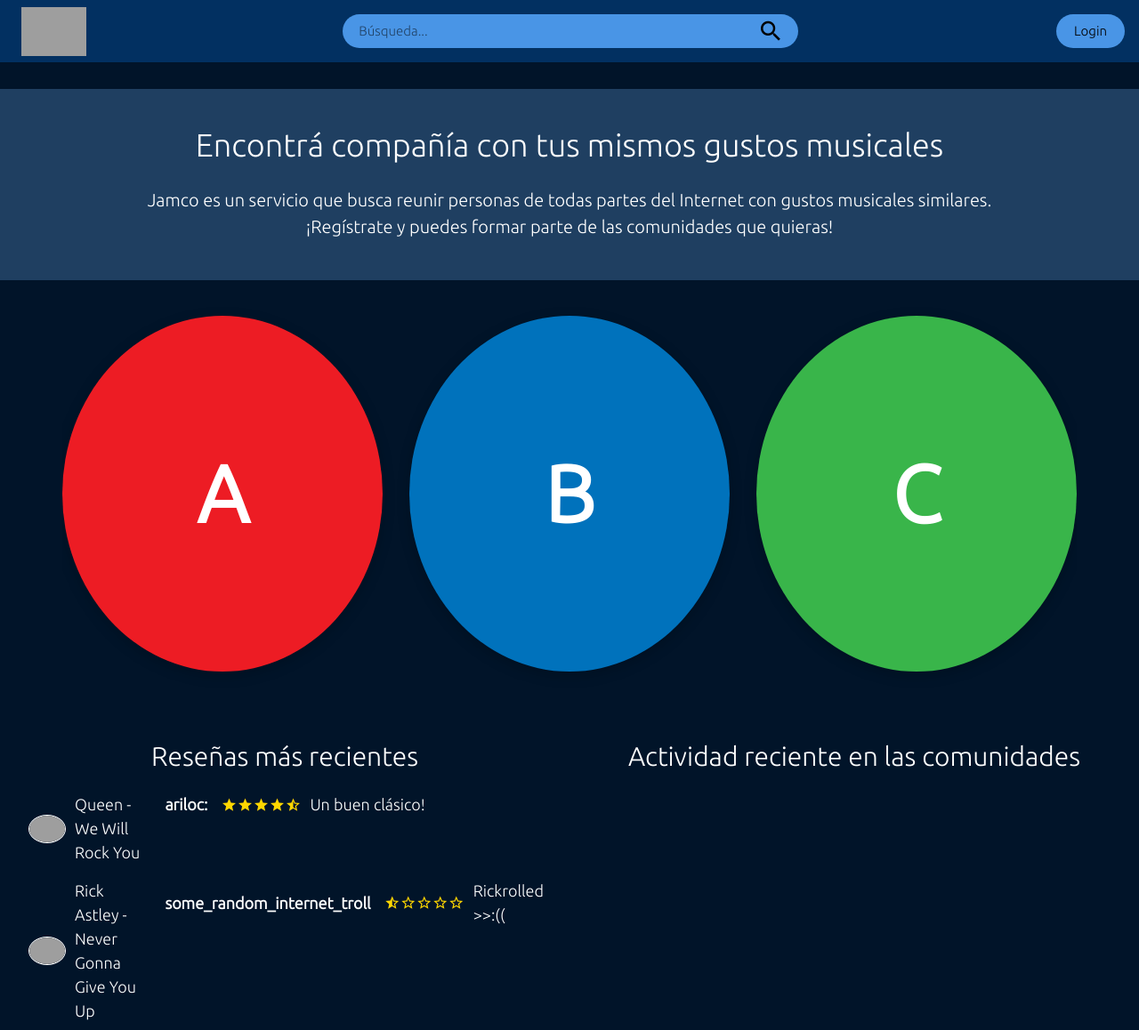
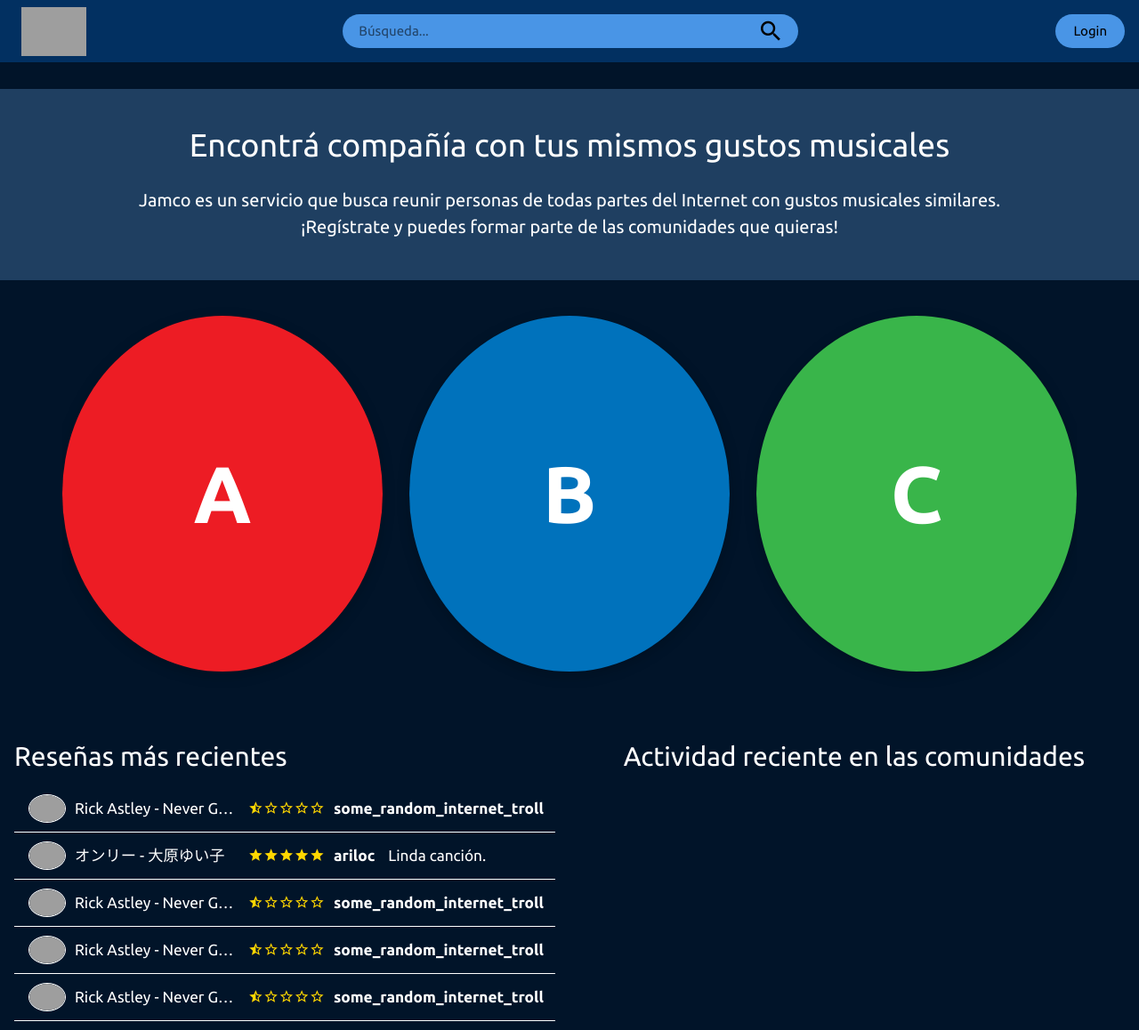
Before and after one commit to ariloc/jamco, a PHP site: page / in a window 1280 px wide. Shown: the whole page at 89% size. Run offline with PHP 8.4, Linux system fonts and the light colour scheme; grey boxes are pictures that could not be loaded.

Commit message:
Added section for recent reviews

```diff
--- a/index.html
+++ b/index.html
@@ -9,10 +9,9 @@
 
         <link rel="preconnect" href="https://fonts.googleapis.com">
         <link rel="preconnect" href="https://fonts.gstatic.com" crossorigin>
-        <link href="https://fonts.googleapis.com/css2?family=Ubuntu:wght@300&display=swap" rel="stylesheet">
+        <link href="https://fonts.googleapis.com/css2?family=Ubuntu:ital,wght@0,300;0,400;0,500;0,700;1,300;1,400;1,500;1,700&display=swap" rel="stylesheet">
 
         <script src="https://ajax.googleapis.com/ajax/libs/jquery/3.6.0/jquery.min.js"></script>
-        <script src="https://code.jquery.com/jquery-3.6.0.min.js"></script>
         <script src="https://cdnjs.cloudflare.com/ajax/libs/OwlCarousel2/2.3.4/owl.carousel.min.js"></script>
         <link rel="stylesheet" type="text/css" href="https://cdnjs.cloudflare.com/ajax/libs/OwlCarousel2/2.3.4/assets/owl.carousel.min.css">
         <script src="scripts.js"></script>
@@ -121,54 +120,22 @@
         <div class="w3-row">
             <div class="w3-col l6">
                 <div class="w3-container">
-                    <h2 style="text-align: center;">Reseñas más recientes</h2>
+                    <h2>Reseñas más recientes</h2>
 
-                    <table class="w3-table w3-large rating-recent">
-                        <tr>
-                            <td>
+                    <div class="rating-recent">
+                        <div class="w3-row-padding">
+                            <div class="w3-col l5">
                                 <div class="rating-td-wrapper">
                                     <div class="rating-song-album">
-                                        <img src="we_will_rock_you.png"></img>
+                                        <img src="never_gonna_give_you_up.png"></img>
                                     </div>
                                     <div class="rating-song-name">
-                                        Queen - We Will Rock You
+                                        <p>Rick Astley - Never Gonna Give You Up</p>
                                     </div>
                                 </div>
-                            </td>
-                            <td>
+                            </div>
+                            <div class="w3-col l7">
                                 <div class="rating-td-wrapper">
-                                    <div class="rating-author">
-                                        ariloc:
-                                    </div>
-                                    <div class="rating-star">
-                                        <i class="material-icons">star</i>
-                                        <i class="material-icons">star</i>
-                                        <i class="material-icons">star</i>
-                                        <i class="material-icons">star</i>
-                                        <i class="material-icons">star_half</i>
-                                    </div>
-                                    <div class="rating-description">
-                                        <p>Un buen clásico!</p>
-                                    </div>
-                                </div>
-                            </td>
-                        </tr>
-                        <tr>
-                            <td>
-                                <div class="rating-td-wrapper">
-                                    <div class="rating-song-album">
-                                        <img src="we_will_rock_you.png"></img>
-                                    </div>
-                                    <div class="rating-song-name">
-                                        Rick Astley - Never Gonna Give You Up
-                                    </div>
-                                </div>
-                            </td>
-                            <td>
-                                <div class="rating-td-wrapper">
-                                    <div class="rating-author">
-                                        some_random_internet_troll
-                                    </div>
                                     <div class="rating-star">
                                         <i class="material-icons">star_half</i>
                                         <i class="material-icons">star_border</i>
@@ -176,13 +143,132 @@
                                         <i class="material-icons">star_border</i>
                                         <i class="material-icons">star_border</i>
                                     </div>
+                                    <div class="rating-author">
+                                        some_random_internet_troll
+                                    </div>
                                     <div class="rating-description">
                                         <p>Rickrolled &#62;&#62;:((</p>
                                     </div>
                                 </div>
-                            </td>
-                        </tr>
-                    </table>
+                            </div>
+                        </div>
+                        <div class="w3-row-padding">
+                            <div class="w3-col l5">
+                                <div class="rating-td-wrapper">
+                                    <div class="rating-song-album">
+                                        <img src="only.png"></img>
+                                    </div>
+                                    <div class="rating-song-name">
+                                        <p>オンリー - 大原ゆい子</p>
+                                    </div>
+                                </div>
+                            </div>
+                            <div class="w3-col l7">
+                                <div class="rating-td-wrapper">
+                                    <div class="rating-star">
+                                        <i class="material-icons">star</i>
+                                        <i class="material-icons">star</i>
+                                        <i class="material-icons">star</i>
+                                        <i class="material-icons">star</i>
+                                        <i class="material-icons">star</i>
+                                    </div>
+                                    <div class="rating-author">
+                                        ariloc
+                                    </div>
+                                    <div class="rating-description">
+                                        <p>Linda canción.</p>
+                                    </div>
+                                </div>
+                            </div>
+                        </div>
+                        <div class="w3-row-padding">
+                            <div class="w3-col l5">
+                                <div class="rating-td-wrapper">
+                                    <div class="rating-song-album">
+                                        <img src="never_gonna_give_you_up.png"></img>
+                                    </div>
+                                    <div class="rating-song-name">
+                                        <p>Rick Astley - Never Gonna Give You Up</p>
+                                    </div>
+                                </div>
+                            </div>
+                            <div class="w3-col l7">
+                                <div class="rating-td-wrapper">
+                                    <div class="rating-star">
+                                        <i class="material-icons">star_half</i>
+                                        <i class="material-icons">star_border</i>
+                                        <i class="material-icons">star_border</i>
+                                        <i class="material-icons">star_border</i>
+                                        <i class="material-icons">star_border</i>
+                                    </div>
+                                    <div class="rating-author">
+                                        some_random_internet_troll
+                                    </div>
+                                    <div class="rating-description">
+                                        <p>Rickrolled &#62;&#62;:((</p>
+                                    </div>
+                                </div>
+                            </div>
+                        </div>
+                        <div class="w3-row-padding">
+                            <div class="w3-col l5">
+                                <div class="rating-td-wrapper">
+                                    <div class="rating-song-album">
+                                        <img src="never_gonna_give_you_up.png"></img>
+                                    </div>
+                                    <div class="rating-song-name">
+                                        <p>Rick Astley - Never Gonna Give You Up</p>
+                                    </div>
+                                </div>
+                            </div>
+                            <div class="w3-col l7">
+                                <div class="rating-td-wrapper">
+                                    <div class="rating-star">
+                                        <i class="material-icons">star_half</i>
+                                        <i class="material-icons">star_border</i>
+                                        <i class="material-icons">star_border</i>
+                                        <i class="material-icons">star_border</i>
+                                        <i class="material-icons">star_border</i>
+                                    </div>
+                                    <div class="rating-author">
+                                        some_random_internet_troll
+                                    </div>
+                                    <div class="rating-description">
+                                        <p>Rickrolled &#62;&#62;:((</p>
+                                    </div>
+                                </div>
+                            </div>
+                        </div>
+                        <div class="w3-row-padding">
+                            <div class="w3-col l5">
+                                <div class="rating-td-wrapper">
+                                    <div class="rating-song-album">
+                                        <img src="never_gonna_give_you_up.png"></img>
+                                    </div>
+                                    <div class="rating-song-name">
+                                        <p>Rick Astley - Never Gonna Give You Up</p>
+                                    </div>
+                                </div>
+                            </div>
+                            <div class="w3-col l7">
+                                <div class="rating-td-wrapper">
+                                    <div class="rating-star">
+                                        <i class="material-icons">star_half</i>
+                                        <i class="material-icons">star_border</i>
+                                        <i class="material-icons">star_border</i>
+                                        <i class="material-icons">star_border</i>
+                                        <i class="material-icons">star_border</i>
+                                    </div>
+                                    <div class="rating-author">
+                                        some_random_internet_troll
+                                    </div>
+                                    <div class="rating-description">
+                                        <p>Rickrolled &#62;&#62;:((</p>
+                                    </div>
+                                </div>
+                            </div>
+                        </div>
+                    </div>
                 </div>
             </div>
 
--- a/styles.css
+++ b/styles.css
@@ -242,11 +242,6 @@ div.search-mobile {
     font-size: 1em;
 }
 
-.rating-td-wrapper, .rating-td-wrapper > * {
-    display: flex;
-    align-items: center;
-}
-
 .rating-author {
     padding-right: 15px;
     font-weight: bold;
@@ -254,11 +249,6 @@ div.search-mobile {
 
 .rating-star {
     padding-right: 10px;
-}
-
-.rating-description > p {
-    margin-top: 0;
-    margin-bottom: 0;
 }
 
 .rating-song-album > img {
@@ -270,3 +260,40 @@ div.search-mobile {
 .rating-song-album {
     padding-right: 10px;
 }
+
+.rating-recent {
+    font-size: 1.15em;
+    overflow: hidden;
+}
+
+.rating-recent p {
+    margin-top: 0;
+    margin-bottom: 0;
+    white-space: nowrap;
+}
+
+.rating-td-wrapper, .rating-td-wrapper > * {
+    display: flex;
+    align-items: center;
+}
+
+.rating-td-wrapper div:last-child {
+    min-width: 0;
+}
+
+.rating-td-wrapper div:last-child > p {
+    text-overflow: ellipsis;
+    overflow: hidden;
+}
+
+.rating-recent .w3-row-padding {
+    display: flex;
+    align-items: center;
+    padding-bottom: 10px;
+    padding-top: 10px;
+    border-bottom: 1px solid white;
+}
+
+.rating-recent .w3-row:last-child {
+    border-bottom: none;
+}
```
